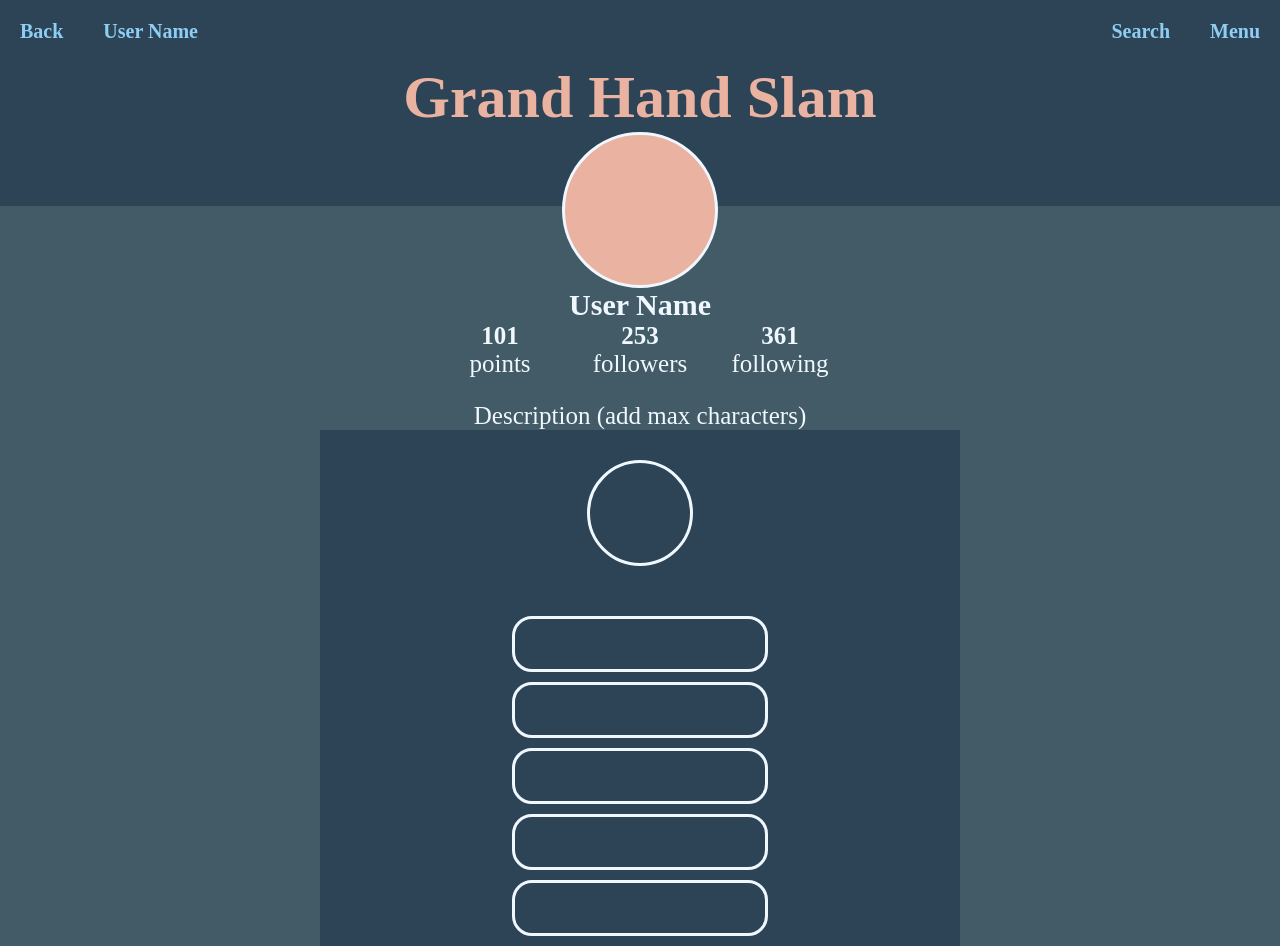
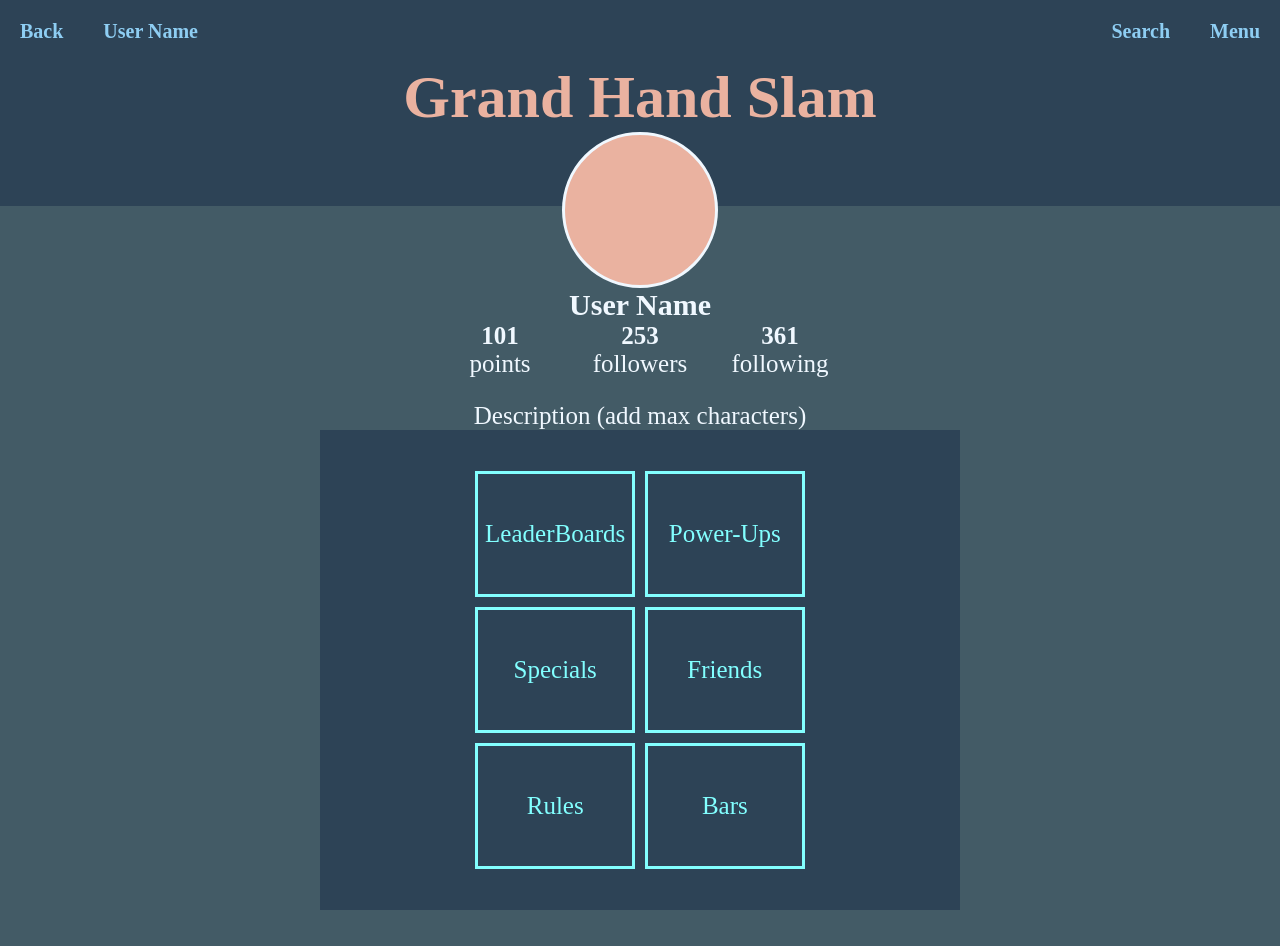
Before and after one commit to Reigningeddie/Grand_Hand_Slam, a React (Create React App) app: page /#/ in a window 1280 px wide. After the commit the page ends 910 px from the top, so only its background shows below. Built offline with nearby package versions, Linux system fonts and the light colour scheme.

Commit message:
imported browser router and added links to app

```diff
--- a/src/App.jsx
+++ b/src/App.jsx
@@ -1,20 +1,24 @@
-import {BrowserRouter} from 'react-router-dom'
+import { Routes, Route } from 'react-router-dom'
 import Home from './components/home'
 import Menu from './components/menu'
 import Banner from './components/banner'
-// import Nav from './components/nav'
+import Nav from './components/nav'
 import LeaderBoard from './components/leaderBoard'
+
 
 function App() {
   return (
-  <BrowserRouter>
+  <div className='app'>
     <Banner />
     <Menu />
     <Home />
-    {/* <Nav /> */}
-    <LeaderBoard />
+    <Routes>
+      <Route path='/' element={<Nav />} />
+      <Route path='/leader' element={<LeaderBoard />} />
+    </Routes>
 
-  </BrowserRouter>
+
+  </div>
   );
 }
 
--- a/src/components/leaderBoard.jsx
+++ b/src/components/leaderBoard.jsx
@@ -6,15 +6,14 @@ export default function leaderBoard () {
     <p className={`${css.structure} ${css.sides}`}></p>
       <main className={`${css.structure} ${css.main}`}>
       <container className={css.grid}>
-        <container className={css.top}>
-          <span className={css.leader}></span>
-        </container>
-        <span className={css.item}>
-        </span>
-        <span className={css.item}></span>
-        <span className={css.item}></span>
-        <span className={css.item}></span>
-        <span className={css.item}></span>
+        <div className={css.top}>
+          <span className={css.leader}>No. 1</span>
+        </div>
+        <span className={css.item}>No. 2</span>
+        <span className={css.item}>No. 3</span>
+        <span className={css.item}>No. 4</span>
+        <span className={css.item}>No. 5</span>
+        <span className={css.item}>No. 6</span>
   </container>
       </main>
     <p className={`${css.structure} ${css.sides}`}></p>
--- a/src/components/leaderBoard.module.css
+++ b/src/components/leaderBoard.module.css
@@ -13,7 +13,12 @@
   display: flex;
   justify-content: center;
   background-color: #2d4356;
-  width: 50vw;
+  padding: 8vh 12vw 0 12vw;
+  border-radius: 10%;
+}
+
+.grid {
+  display: grid;
 }
 
 .top {
@@ -23,19 +28,22 @@
 
 .leader {
   display: flex;
-  height: 100px;
+  align-items: center;
+  justify-content: center;
+  font-size: 40px;
+  height: 165px;
   border: solid;
-  width: 100px;
+  width: 165px;
   border-radius: 50%;
   margin-bottom: 50px;
-  margin-top: 30px;
 }
 
 .item {
-  display: grid;
-  height: 50px;
-  width: 250px;
+  display: flex;
+  align-items: center;
+  height: 75px;
+  width: 325px;
   border: solid;
-  border-radius: 20px;
+  border-radius: 30px;
   margin-bottom: 10px;
 }
--- a/src/components/menu.jsx
+++ b/src/components/menu.jsx
@@ -7,7 +7,7 @@ export default function Menu() {
       <ul className={css.list}>
         <p className={css.left}>
           <Link className={css.items}>Back</Link>
-          <Link className={css.items}>User Name</Link>
+          <Link to='/' className={css.items}>User Name</Link>
         </p>
         <p className={css.right}>
           <Link className={css.items}>Search</Link>
--- a/src/components/nav.jsx
+++ b/src/components/nav.jsx
@@ -7,7 +7,7 @@ export default function Nav() {
     <p className={`${css.structure} ${css.sides}`}></p>
       <main className={`${css.structure} ${css.main}`}>
       <container className={css.grid}>
-        <Link className={css.item}>LeaderBoards</Link>
+        <Link to='leader' className={css.item}>LeaderBoards</Link>
         <Link className={css.item}>Power-Ups</Link>
         <Link className={css.item}>Specials</Link>
         <Link className={css.item}>Friends</Link>
--- a/src/index.jsx
+++ b/src/index.jsx
@@ -2,11 +2,14 @@ import React from 'react';
 import ReactDOM from 'react-dom/client';
 import App from './App';
 import reportWebVitals from './reportWebVitals';
+import { BrowserRouter } from 'react-router-dom';
 
 const root = ReactDOM.createRoot(document.getElementById('root'));
 root.render(
   <React.StrictMode>
-    <App />
+    <BrowserRouter>
+      <App />
+    </BrowserRouter>
   </React.StrictMode>
 );
 
```
